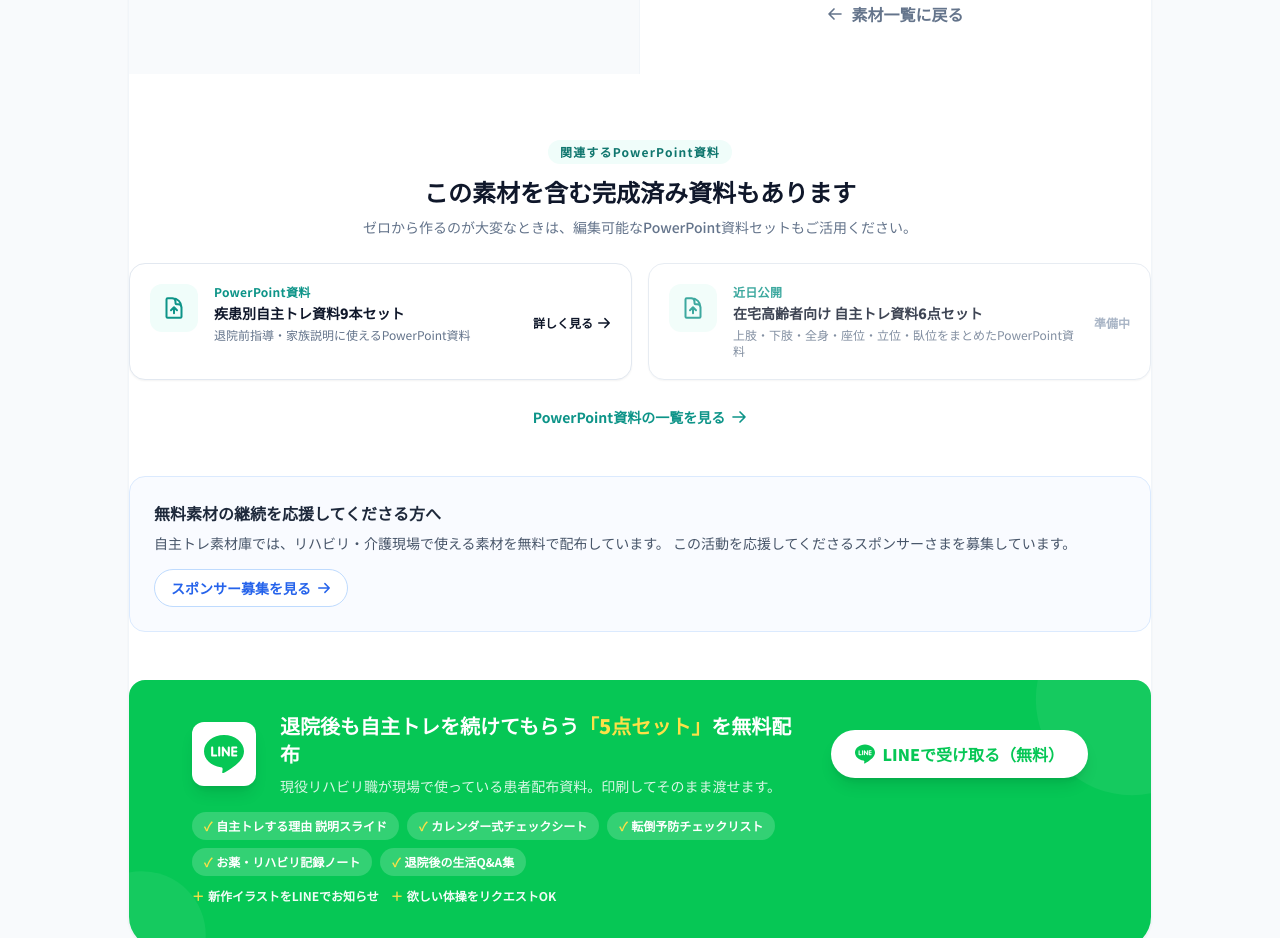
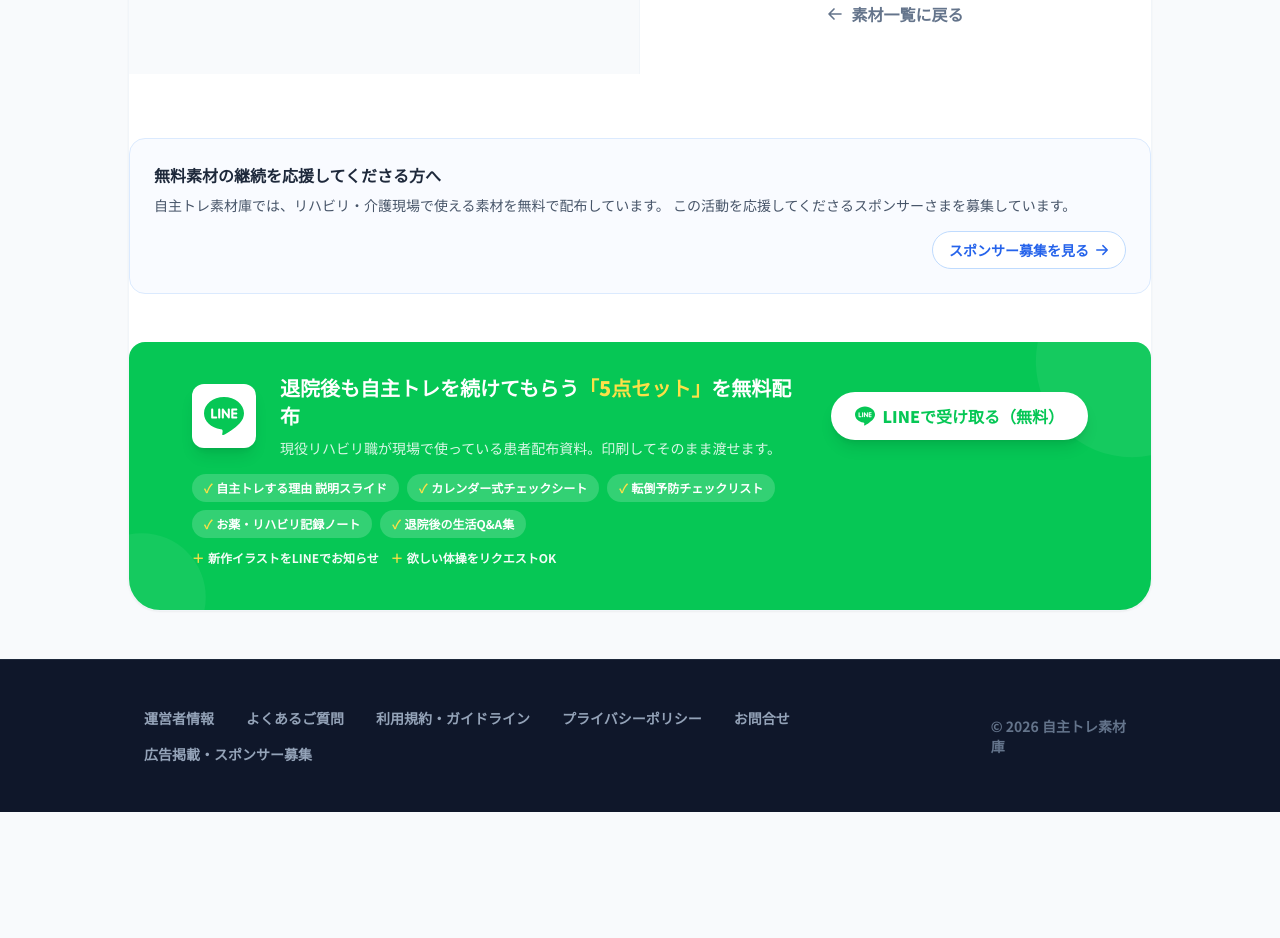
Before and after one commit to makomaru2023/jishutore-starter, a Next.js app: page /items/air-bike-premium in a window 1280 px wide. Shown: the part 1160-2098 px from the top of the page. After the commit the page ends 1972 px from the top, so only its background shows below. Built offline with nearby package versions, Linux system fonts and the light colour scheme; grey boxes are pictures that could not be loaded.

Commit message:
refactor: drop related PowerPoint section from item detail, right-align sponsor compact button
Co-Authored-By: Claude Opus 4.7 <noreply@anthropic.com>

```diff
--- a/src/app/items/[id]/page.tsx
+++ b/src/app/items/[id]/page.tsx
@@ -3,9 +3,7 @@ import { Header } from "@/components/Header";
 import { Footer } from "@/components/Footer";
 import { LineBanner } from "@/components/LineBanner";
 import { ProductCta } from "@/components/ProductCta";
-import { PremiumItemCard } from "@/components/PremiumItemCard";
 import { SponsorRecruitment } from "@/components/SponsorRecruitment";
-import { premiumItems } from "../../../../data/premiumItems";
 import Image from "next/image";
 import Link from "next/link";
 import { Metadata } from "next";
@@ -248,39 +246,8 @@ export default async function ItemPage({ params }: { params: Promise<{ id: strin
                         </div>
                     </div>
 
-                    {/* 関連するPowerPoint資料 */}
+                    {/* スポンサー募集 */}
                     <div className="mt-16 max-w-5xl mx-auto">
-                        <div className="text-center mb-6">
-                            <p className="inline-block px-3 py-1 rounded-full bg-teal-50 text-teal-700 font-bold text-xs tracking-widest mb-3">
-                                関連するPowerPoint資料
-                            </p>
-                            <h2 className="text-xl sm:text-2xl font-black text-slate-900 mb-2">
-                                この素材を含む完成済み資料もあります
-                            </h2>
-                            <p className="text-sm text-slate-500 font-medium max-w-xl mx-auto leading-relaxed">
-                                ゼロから作るのが大変なときは、編集可能なPowerPoint資料セットもご活用ください。
-                            </p>
-                        </div>
-                        <div className="grid gap-4 sm:grid-cols-2">
-                            {premiumItems.map((premium) => (
-                                <PremiumItemCard key={premium.id} item={premium} variant="compact" />
-                            ))}
-                        </div>
-                        <div className="mt-6 text-center">
-                            <Link
-                                href="/premium"
-                                className="inline-flex items-center gap-1.5 text-sm font-bold text-teal-600 hover:text-teal-500 transition-colors"
-                            >
-                                PowerPoint資料の一覧を見る
-                                <svg xmlns="http://www.w3.org/2000/svg" fill="none" viewBox="0 0 24 24" strokeWidth={2.5} stroke="currentColor" className="w-4 h-4">
-                                    <path strokeLinecap="round" strokeLinejoin="round" d="M13.5 4.5 21 12m0 0-7.5 7.5M21 12H3" />
-                                </svg>
-                            </Link>
-                        </div>
-                    </div>
-
-                    {/* スポンサー募集 */}
-                    <div className="mt-12 max-w-5xl mx-auto">
                         <SponsorRecruitment variant="compact" />
                     </div>
 
--- a/src/components/SponsorRecruitment.tsx
+++ b/src/components/SponsorRecruitment.tsx
@@ -20,6 +20,7 @@ export function SponsorRecruitment({
                         自主トレ素材庫では、リハビリ・介護現場で使える素材を無料で配布しています。
                         この活動を応援してくださるスポンサーさまを募集しています。
                     </p>
+                    <div className="flex justify-end">
                         <Link
                             href="/sponsor"
                             className="inline-flex items-center gap-1.5 px-4 py-2 rounded-full bg-white border border-blue-200 text-blue-600 hover:bg-blue-50 text-xs sm:text-sm font-bold transition-colors"
@@ -40,6 +41,7 @@ export function SponsorRecruitment({
                                 />
                             </svg>
                         </Link>
+                    </div>
                 </div>
             </section>
         );
```
Lines whose indentation alone changed are shown as unchanged.
